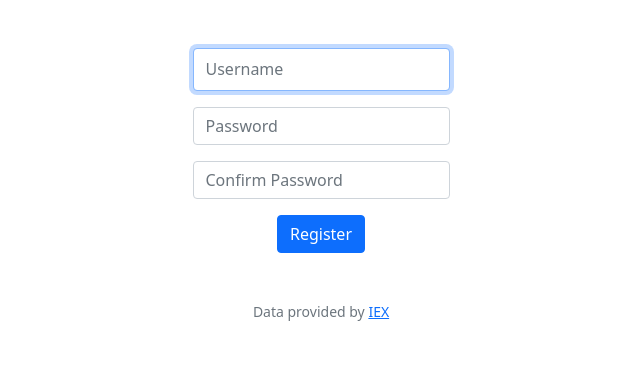
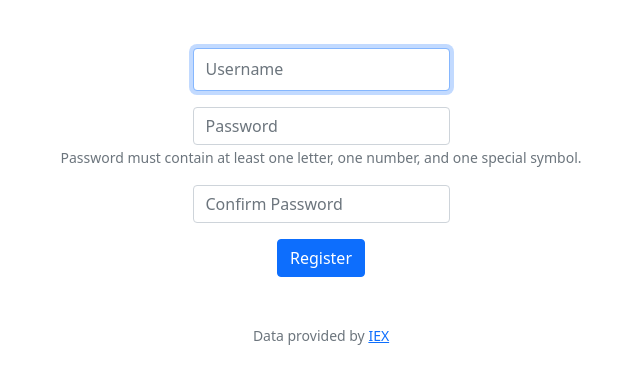
Before and after one commit to fsentypal/CS50-projects, a Flask app: template finance/templates/register.html in a window 1280 px wide. Shown: the part 66-450 px from the top of the page, without its empty margins (319-959 px from the left). Run offline with Flask 3, Linux system fonts and the light colour scheme; the template is opened without the code that fills it, so the values that code supplies are empty; some libraries are stand-ins or nearby versions.

Commit message:
Sat, Aug 26, 2023, 11:11 PM -07:00

```diff
--- a/finance/templates/register.html
+++ b/finance/templates/register.html
@@ -11,6 +11,7 @@
         </div>
         <div class="mb-3">
             <input class="form-control mx-auto w-auto" id="password" name="password" placeholder="Password" type="password">
+            <small class="form-text text-muted">Password must contain at least one letter, one number, and one special symbol.</small>
         </div>
         <div class="mb-3">
             <input class="form-control mx-auto w-auto" id="confirmation" name="confirmation" placeholder="Confirm Password" type="password">
```
